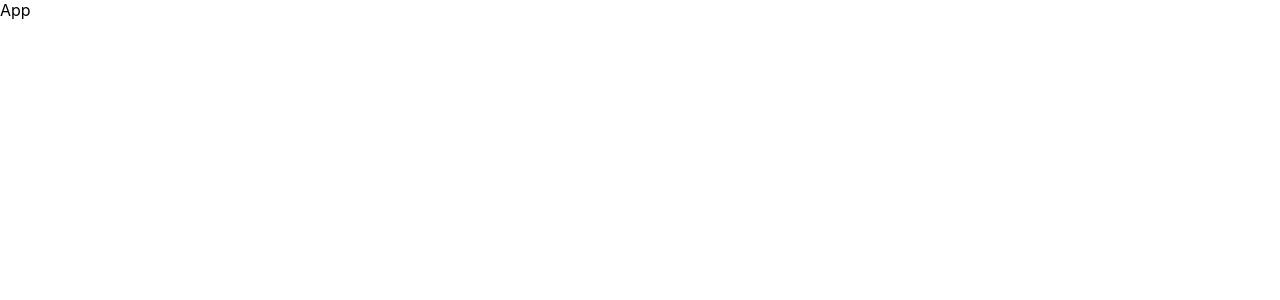
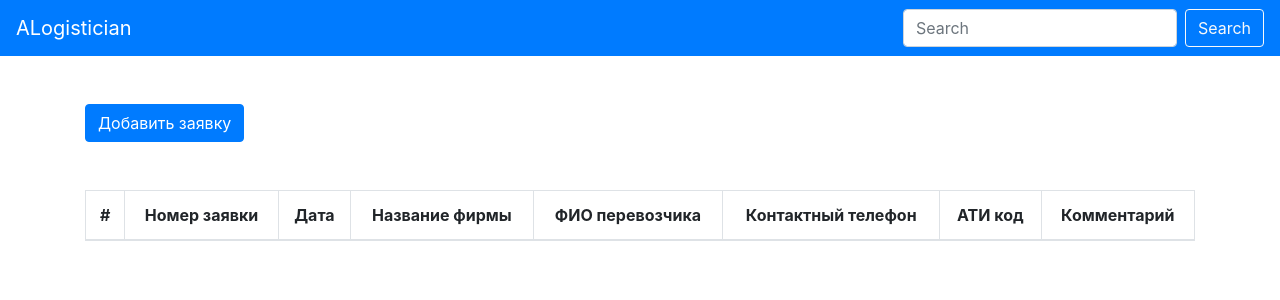
Before and after one commit to theart84/auto_logistician-front, a React (Create React App) app: page / in a window 1280 px wide. Shown: the top 300 px of the page. Built offline with nearby package versions, Linux system fonts and the light colour scheme; no server answers.

Commit message:
added Content and Header components

```diff
--- a/package.json
+++ b/package.json
@@ -6,7 +6,9 @@
     "@testing-library/jest-dom": "^5.11.4",
     "@testing-library/react": "^11.1.0",
     "@testing-library/user-event": "^12.1.10",
+    "bootstrap": "4.6.0",
     "react": "^17.0.2",
+    "react-bootstrap": "^1.6.1",
     "react-dom": "^17.0.2",
     "react-scripts": "4.0.3",
     "web-vitals": "^1.0.1"
--- a/public/index.html
+++ b/public/index.html
@@ -24,7 +24,7 @@
       work correctly both with client-side routing and a non-root public URL.
       Learn how to configure a non-root public URL by running `npm run build`.
     -->
-    <title>React App</title>
+    <title>AutoLogistician</title>
   </head>
   <body>
     <noscript>You need to enable JavaScript to run this app.</noscript>
--- a/src/App.js
+++ b/src/App.js
@@ -1,8 +1,13 @@
 import './App.css';
+import Header from "./components/Header/Header";
+import Content from "./components/Content/Content";
 
 function App() {
   return (
-    <>App</>
+    <>
+      <Header />
+      <Content />
+    </>
   );
 }
 
--- /dev/null
+++ b/src/components/Content/Content.js
@@ -0,0 +1,83 @@
+import {Button, Col, Container, Row, Table} from "react-bootstrap";
+import {useEffect, useState} from "react";
+
+const tableHead = ['#', 'Номер заявки', 'Дата', 'Название фирмы', 'ФИО перевозчика', 'Контактный телефон', 'АТИ код', 'Комментарий']
+const hashMap = ['_id', 'requisitionNumber', 'requisitionCreate', 'companyName', 'nameOfCarrier', 'phoneCarrier', 'atiCode', 'comments']
+
+const Content = () => {
+  const [requisition, setRequisition] = useState([]);
+
+  useEffect(async () => {
+    const fetchData = async () => {
+      let response = await fetch('http://localhost:5000/api/requisitions');
+      response = await response.json()
+      setRequisition([...response.requsition])
+    }
+    fetchData()
+  }, [])
+
+  const hashMap1 = requisition.reduce((acc, prev) => {
+    const result = Object.entries(prev).reduce((acc, [key, value]) => {
+      const idx = hashMap.indexOf(key);
+      acc[idx] = [key, value];
+      return acc;
+    }, [])
+    acc.push(result);
+    return acc;
+  },[])
+
+  const markupRow1 = hashMap1.map((item, index) => {
+    const result = item.map(cell  => {
+        let value = cell[1];
+        if (cell[0] === '_id') {
+          value = index + 1
+        }
+        if (cell[0] === 'requisitionCreate') {
+          value = new Date(+cell[1]).toLocaleString();
+        }
+        return (<td
+          key={Math.random()}
+          className="text-center"
+          data-type={cell[0]}
+        >
+          {value}
+        </td>)
+    })
+    return (
+      <tr
+        key={item._id}
+        data-id={item._id}
+      >
+        {result}
+      </tr>
+    )
+  })
+
+  return (
+    <Container>
+      <Row className="mb-5">
+        <Col>
+          <Button className="btn btn-small" variant="primary">Добавить заявку</Button>{' '}
+        </Col>
+      </Row>
+      <Row>
+        <Col>
+          <Table striped bordered hover>
+            <thead>
+            <tr>
+              {tableHead.map((item, index) => (
+                <th key={Date.now() + Math.random()} className="text-center">{item}</th>
+              ))}
+            </tr>
+            </thead>
+            <tbody>
+            {markupRow1}
+            </tbody>
+          </Table>
+        </Col>
+      </Row>
+    </Container>
+  )
+}
+
+export default Content;
--- /dev/null
+++ b/src/components/Header/Header.js
@@ -0,0 +1,16 @@
+import {Button, Form, FormControl, Navbar} from "react-bootstrap";
+
+
+const Header = () => {
+  return (
+    <Navbar bg="primary" variant="dark" className="justify-content-between mb-5">
+      <Navbar.Brand href="/" className="mr-a">ALogistician</Navbar.Brand>
+      <Form inline>
+        <FormControl type="text" placeholder="Search" className="mr-sm-2" />
+        <Button variant="outline-light">Search</Button>
+      </Form>
+    </Navbar>
+  )
+}
+
+export default Header;
--- a/src/index.js
+++ b/src/index.js
@@ -1,6 +1,7 @@
 import React from 'react';
 import ReactDOM from 'react-dom';
 import './index.css';
+import 'bootstrap/dist/css/bootstrap.min.css';
 import App from './App';
 import reportWebVitals from './reportWebVitals';
 
```
Also changed, not shown: 1 other file (tests, documents, lock files or other folders).
